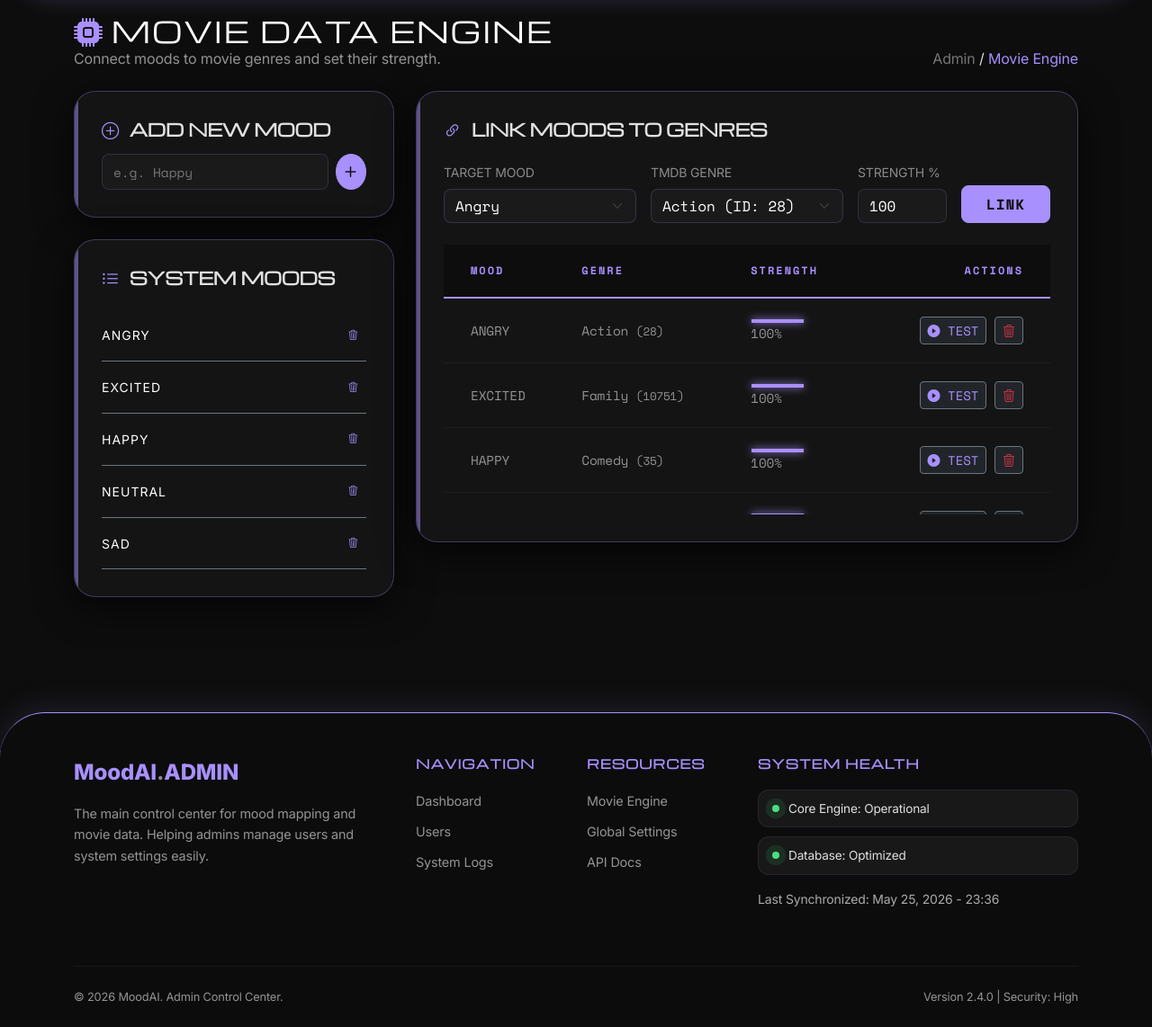
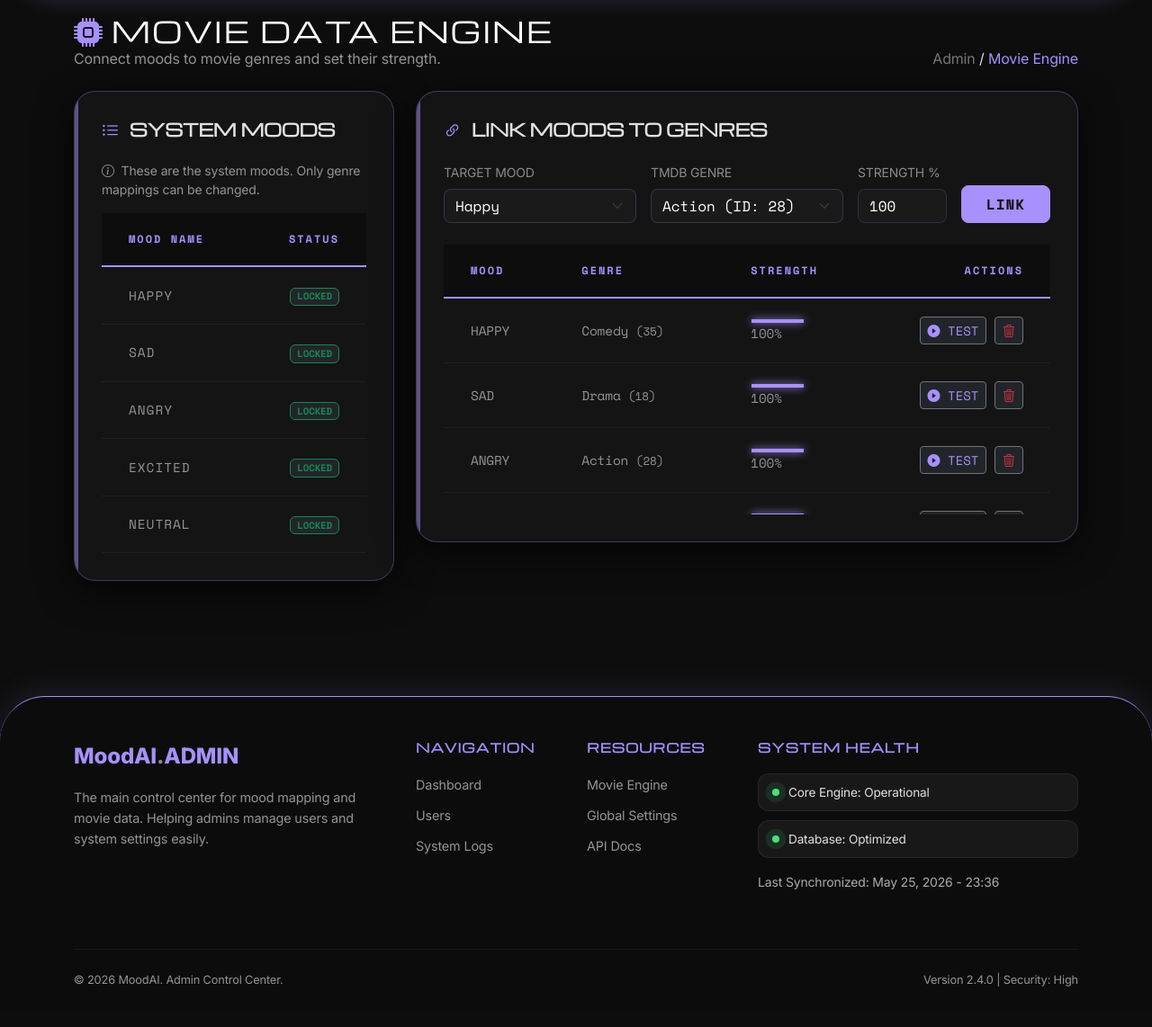
Before and after one commit to hozipai315-bit/movie-system, a PHP site: page /genre/admin/movies.php in a window 1280 px wide. Shown: the part 92-1234 px from the top of the page at 90% size. After the commit the page ends 1189 px from the top, so only its background shows below. Run offline with PHP 8.4, Linux system fonts and the light colour scheme; the visitor is signed in with stand-in values (Sample User, id 1); data comes from the database, SQL or seed files in the repository.

Commit message:
Restrict mood management in admin panel to 5 fixed moods
- Removed UI and backend logic for adding and deleting moods in `admin/movies.php`.
- Restricted mood list and genre mapping dropdowns to 5 fixed moods: Happy, Sad, Angry, Excited, Neutral.
- Added a read-only table for system moods with an informational note.
- Preserved the ability to manage genre mappings for these moods.

Co-authored-by: hozipai315-bit <282545659+hozipai315-bit@users.noreply.github.com>

```diff
--- a/final-system-main/fyp-movie-recommender/php_backend/admin/movies.php
+++ b/final-system-main/fyp-movie-recommender/php_backend/admin/movies.php
@@ -9,20 +9,7 @@ $message_type = 'info';
 if ($_SERVER['REQUEST_METHOD'] === 'POST' && $pdo) {
     $action = $_POST['action'] ?? '';
 
-    // 1. Mood Management
-    if ($action === 'add_mood') {
-        $name = trim($_POST['mood_name'] ?? '');
-        if ($name) {
-            try {
-                $stmt = $pdo->prepare("INSERT IGNORE INTO mood_definitions (mood_name) VALUES (?)");
-                $stmt->execute([$name]);
-                $message = "Mood '$name' initialized in neural database.";
-                $message_type = 'success';
-            } catch (Exception $e) { $message = $e->getMessage(); $message_type = 'danger'; }
-        }
-    }
-
-    // 2. Mapping Management
+    // 1. Mapping Management
     if ($action === 'save_mapping') {
         $mood_id = (int)($_POST['mood_id'] ?? 0);
         $genre_id = (int)($_POST['genre_id'] ?? 0);
@@ -52,19 +39,14 @@ if ($_SERVER['REQUEST_METHOD'] === 'POST' && $pdo) {
         } catch (Exception $e) { $message = $e->getMessage(); }
     }
 
-    if ($action === 'delete_mood') {
-        $id = (int)($_POST['id'] ?? 0);
-        try {
-            $pdo->prepare("DELETE FROM mood_definitions WHERE id = ?")->execute([$id]);
-            $pdo->prepare("DELETE FROM mood_genre_mapping WHERE mood_id = ?")->execute([$id]);
-            $message = "Mood and all its links purged from system.";
-        } catch (Exception $e) { $message = $e->getMessage(); }
-    }
 }
 
 // --- FETCH DATA ---
-$moods = $pdo ? $pdo->query("SELECT * FROM mood_definitions ORDER BY mood_name ASC")->fetchAll() : [];
-$mappings = $pdo ? $pdo->query("SELECT m.*, d.mood_name FROM mood_genre_mapping m JOIN mood_definitions d ON m.mood_id = d.id ORDER BY d.mood_name ASC, m.weight DESC")->fetchAll() : [];
+$fixed_moods = ['Happy', 'Sad', 'Angry', 'Excited', 'Neutral'];
+$in_clause = "'" . implode("','", $fixed_moods) . "'";
+
+$moods = $pdo ? $pdo->query("SELECT * FROM mood_definitions WHERE mood_name IN ($in_clause) ORDER BY FIELD(mood_name, $in_clause)")->fetchAll() : [];
+$mappings = $pdo ? $pdo->query("SELECT m.*, d.mood_name FROM mood_genre_mapping m JOIN mood_definitions d ON m.mood_id = d.id WHERE d.mood_name IN ($in_clause) ORDER BY FIELD(d.mood_name, $in_clause), m.weight DESC")->fetchAll() : [];
 
 $tmdb_genres = [
     28 => 'Action', 12 => 'Adventure', 16 => 'Animation', 35 => 'Comedy', 80 => 'Crime',
@@ -96,28 +78,24 @@ $tmdb_genres = [
 
         <!-- Sidebar: Mood Management -->
         <div class="col-lg-4">
-            <!-- Add New Mood -->
-            <div class="dashboard-card mb-4" data-aos="fade-right">
-                <h5 class="card-title-admin mb-3"><i class="bi bi-plus-circle text-purple"></i> Add New Mood</h5>
-                <form action="movies.php" method="POST" class="d-flex gap-2">
-                    <input type="hidden" name="action" value="add_mood">
-                    <input type="text" name="mood_name" class="form-control rounded-pill bg-dark border-secondary text-white" placeholder="e.g. Happy" required>
-                    <button type="submit" class="btn btn-primary-admin rounded-circle p-0 d-flex align-items-center justify-content-center" style="width: 40px; height: 40px;"><i class="bi bi-plus fs-4"></i></button>
-                </form>
-            </div>
-
-            <!-- Mood List -->
-            <div class="dashboard-card" data-aos="fade-right" data-aos-delay="100">
-                <h5 class="card-title-admin mb-4"><i class="bi bi-list-ul"></i> System Moods</h5>
-                <div class="list-group list-group-flush history-scroll-container" style="max-height: 400px;">
-                    <?php foreach ($moods as $m): ?>
-                        <div class="list-group-item d-flex justify-content-between align-items-center bg-transparent border-0 px-0 py-3 border-bottom border-secondary">
-                            <span class="fw-800 text-uppercase small text-white" style="letter-spacing: 1px;"><?php echo htmlspecialchars($m['mood_name']); ?></span>
-                            <div class="btn-group">
-                                <button class="btn btn-sm btn-outline-purple border-0" onclick="deleteMood(<?php echo $m['id']; ?>, '<?php echo addslashes($m['mood_name']); ?>')"><i class="bi bi-trash3"></i></button>
-                            </div>
-                        </div>
-                    <?php endforeach; ?>
+            <!-- Mood List (Read-Only) -->
+            <div class="dashboard-card" data-aos="fade-right">
+                <h5 class="card-title-admin mb-4"><i class="bi bi-list-ul text-purple"></i> System Moods</h5>
+                <p class="small text-muted mb-3"><i class="bi bi-info-circle me-1"></i> These are the system moods. Only genre mappings can be changed.</p>
+                <div class="table-responsive">
+                    <table class="table admin-table mb-0">
+                        <thead>
+                            <tr><th>Mood Name</th><th class="text-end">Status</th></tr>
+                        </thead>
+                        <tbody>
+                            <?php foreach ($moods as $m): ?>
+                                <tr>
+                                    <td class="fw-800 text-uppercase small text-white" style="letter-spacing: 1px;"><?php echo htmlspecialchars($m['mood_name']); ?></td>
+                                    <td class="text-end"><span class="badge bg-dark text-success border border-success x-small">LOCKED</span></td>
+                                </tr>
+                            <?php endforeach; ?>
+                        </tbody>
+                    </table>
                 </div>
             </div>
         </div>
@@ -209,15 +187,6 @@ function updateGenreName(select) {
     document.getElementById('genreNameInput').value = select.options[select.selectedIndex].getAttribute('data-name');
 }
 
-function deleteMood(id, name) {
-    if (confirm(`CRITICAL: Purge Mood '${name}' and all associated neural links?`)) {
-        const f = document.createElement('form');
-        f.method = 'POST'; f.action = 'movies.php';
-        f.innerHTML = `<input type="hidden" name="action" value="delete_mood"><input type="hidden" name="id" value="${id}">`;
-        document.body.appendChild(f); f.submit();
-    }
-}
-
 function testMapping(mood, genreId) {
     const card = document.getElementById('previewCard');
     const grid = document.getElementById('previewGrid');
```
